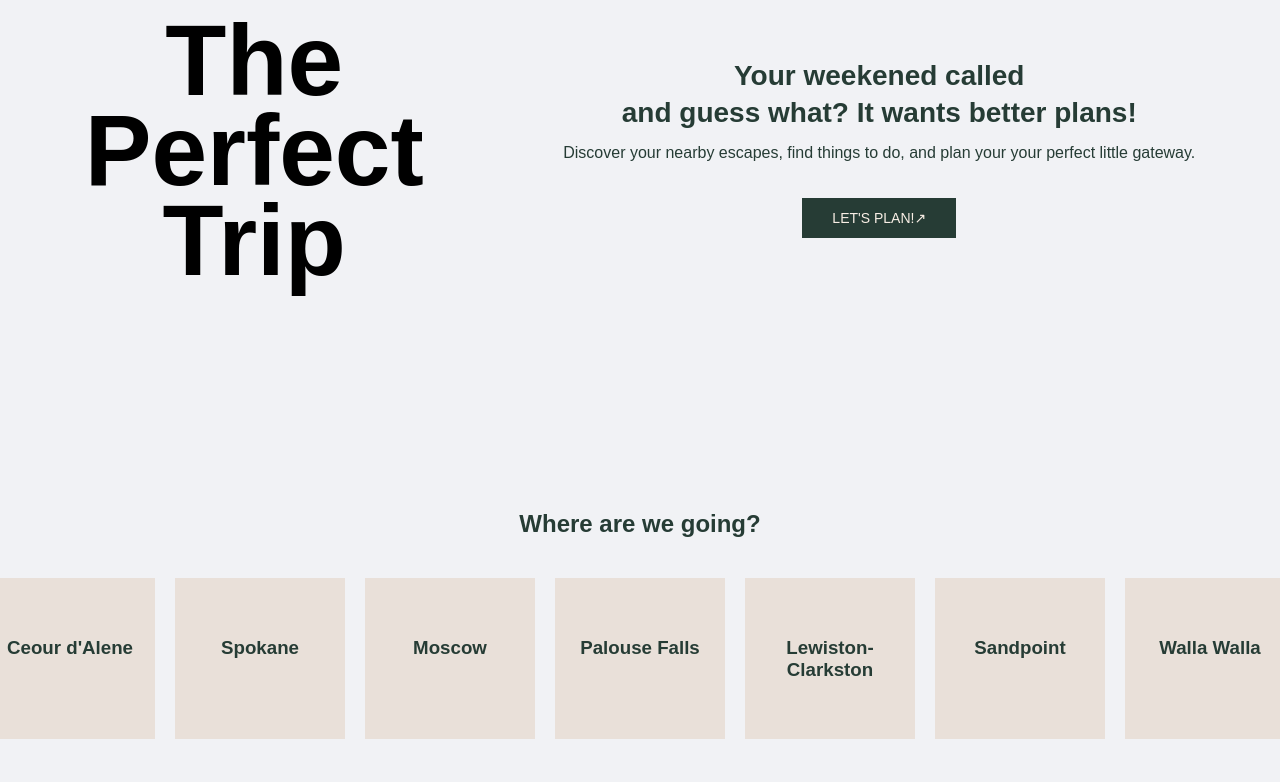
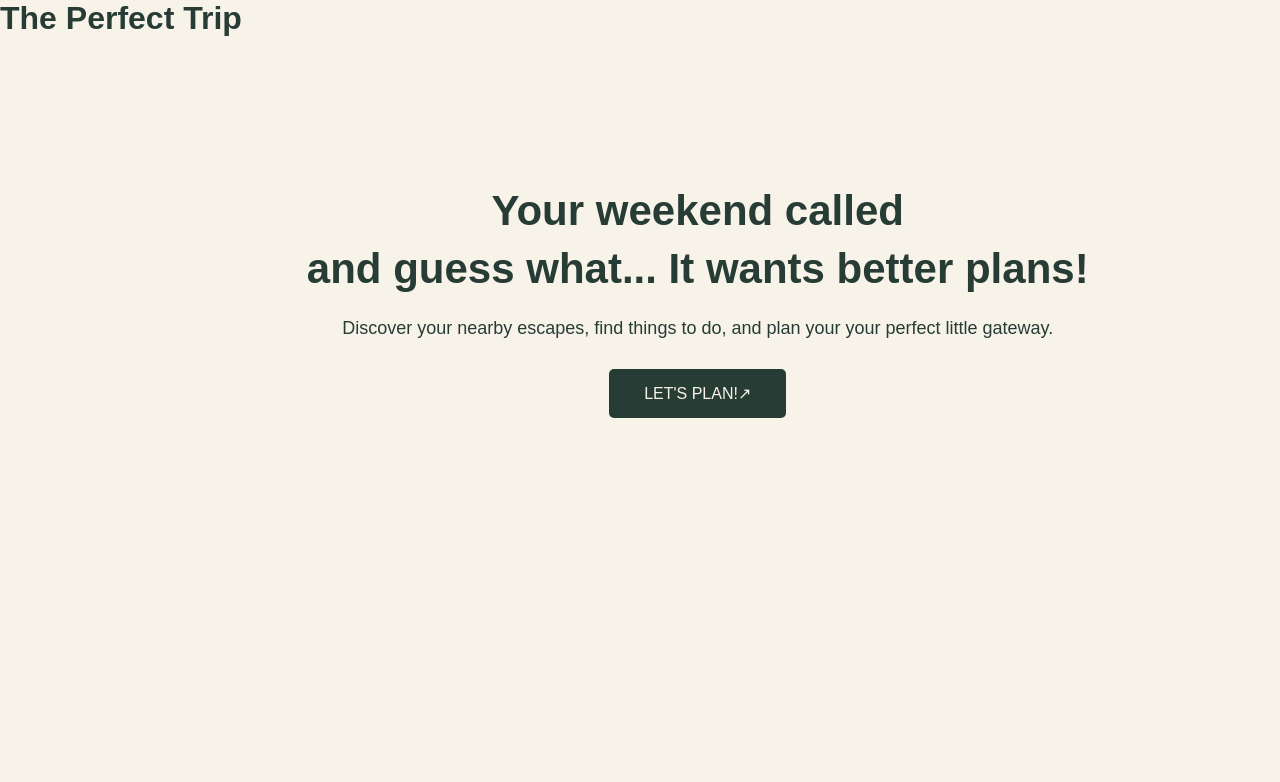
Before and after one commit to anushkaramwani07/The-Perfect-Trip, a plain HTML site: page index.html in a window 1280 px wide. Drawn offline with Linux system fonts and the light colour scheme.

Commit message:
added a new page and more css

```diff
--- a/index.html
+++ b/index.html
@@ -12,53 +12,16 @@
 	<main>
 		<nav>
 			<div class="logo">
-				<h1>The</h1>
-				<h1>Perfect</h1>
-				<h1>Trip</h1>
+				<h1>The Perfect Trip</h1>
 			</div>
 			<div class="intro">
-				<h2>Your weekened called</h2>
-				<h2> and guess what? It wants better plans!</h2>
+				<h2>Your weekend called</h2>
+				<h2> and guess what... It wants better plans!</h2>
 
 				<p>Discover your nearby escapes, find things to do, and plan your your perfect little gateway.</p>
-				<a href="#destination" class="start-button">LET'S PLAN!↗</a>
+				<a href="plan.html" class="start-button">LET'S PLAN!↗</a>
 			</div>
 		</nav>
-
-		<section id="destination">
-			<h2>Where are we going?</h2>
-
-			<div class="destination-container">
-
-				<div class="destination-card">
-					<h3>Ceour d'Alene</h3>
-				</div>
-				<div class="destination-card">
-					<h3>Spokane</h3>
-				</div>
-
-				<div class="destination-card">
-					<h3>Moscow</h3>
-				</div>
-
-				<div class="destination-card">
-					<h3>Palouse Falls</h3>
-				</div>
-
-				<div class="destination-card">
-					<h3>Lewiston-Clarkston</h3>
-				</div>
-
-				<div class="destination-card">
-					<h3>Sandpoint</h3>
-				</div>
-
-				<div class="destination-card">
-					<h3>Walla Walla</h3>
-				</div>
-
-			</div>
-		</section>
 	</main>
 
 </body>
--- a/trip.css
+++ b/trip.css
@@ -1,75 +1,75 @@
-body{
-    background-color: #f1f2f5;
-    font-family: Arial, sans-serif;
-    margin:0;
-    padding: 0;
+
+* {
+    box-sizing: border-box;
 }
 
-.page{
-    background-color: #e9e0d9;
-    margin: 70px 0 0 70px;
-    min-height: 80vh;
+body {
+    margin: 0;
+    padding: 0;
+    background-color: #F8F3E9;
+    font-family: Arial, sans-serif;
+    color: #263C35;
 }
 
-nav{
+/* HEADER */
+header {
     display: flex;
-    justify-content: space-around;
-    padding: 15px;
+    justify-content: space-between;
+    align-items: center;
+    padding: 25px 60px;
 }
 
-.logo h1{
-    font-size: 100px;
+.logo h1 {
+    font-size: 32px;
     margin: 0;
-    line-height: 0.9;
-    text-align: center;
 }
 
-.intro{
-    text-align: center;
-    margin-top: 40px;
-    color: #263c35;
+nav {
+    display: flex;
+    gap: 30px;
 }
 
-.intro h2{
-    font-size: 28px;
+nav a {
+    text-decoration: none;
+    color: #263C35;
+    font-size: 16px;
+}
+
+/* HERO SECTION */
+.intro {
+    min-height: 75vh;
+    display: flex;
+    flex-direction: column;
+    justify-content: center;
+    align-items: center;
+    text-align: center;
+    padding: 30px;
+}
+
+.intro h2 {
+    font-size: 42px;
     margin: 5px;
 }
 
-.intro p{
-    font-size: 16px;
-    margin-top: 15px;
+.intro p {
+    font-size: 18px;
+    margin-top: 20px;
+    margin-bottom: 30px;
 }
 
+/* BUTTON */
 .start-button {
     display: inline-block;
-    margin-top: 20px;
-    padding: 12px 30px;
-    background-color: #263c35;
-    color: #f8eee5;
+    padding: 15px 35px;
+    background-color: #263C35;
+    color: #F8F3E9;
     text-decoration: none;
-    font-size:14px;
+    font-size: 16px;
+    border-radius: 5px;
+    transition: 0.3s;
 }
 
-#destination{
-    text-align: center;
-    margin-top: 150px;
-    padding: 40px;
-    color: #263c35;
+.start-button:hover {
+    background-color: #42685A;
+    transform: scale(1.05);
 }
-
-#destination h2{
-    text-align: center;
-}
-
-.destination-container{
-    display: flex;
-    justify-content: center;
-    gap: 20px;
-    margin-top: 40px;
-}
-
-.destination-card {
-    background-color: #e9e0d9;
-    padding: 40px 20px;
-    min-width: 130px;
-}
```
Also changed, not shown: plan.html (added, +56 -0 lines).
